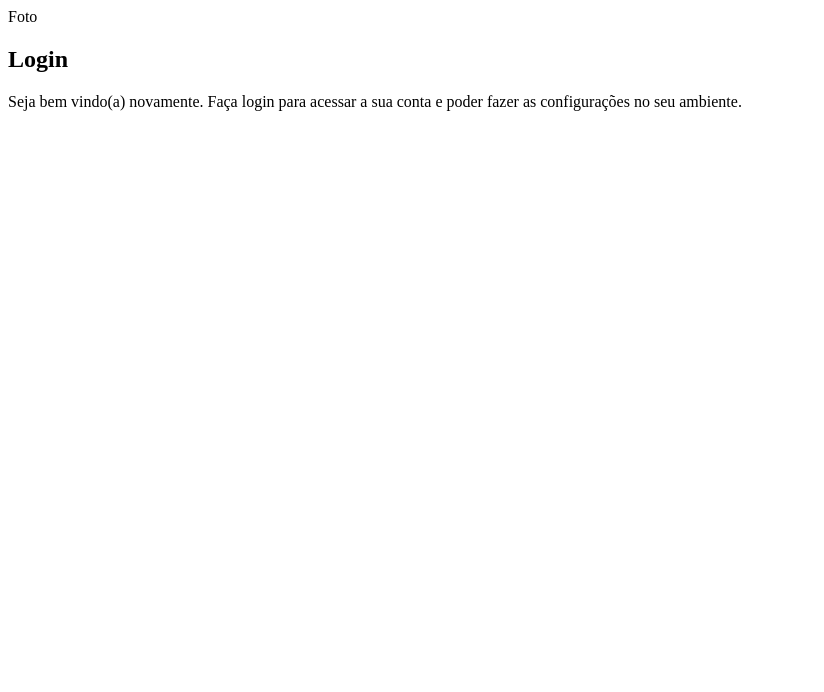
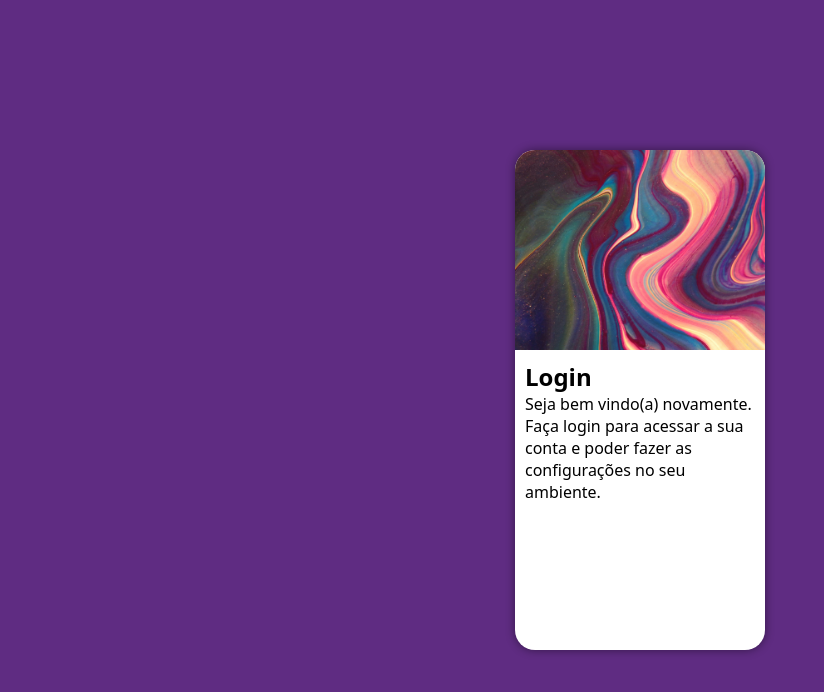
Before and after one commit to rafaelpradomendonca/projeto-login, a plain HTML site: page index.html in a window 1280 px wide. Shown: the whole page, without its empty margins (0-824 px from the left). Drawn offline with Linux system fonts and the light colour scheme.

Commit message:
atualizando projeto login

```diff
--- a/estilos/style.css
+++ b/estilos/style.css
@@ -5,3 +5,54 @@
     Verde: #49a09d
     Lilás: #5f2c82
 */
+
+* {
+    font-family: system-ui, -apple-system, BlinkMacSystemFont, 'Segoe UI', Roboto, Oxygen, Ubuntu, Cantarell, 'Open Sans', 'Helvetica Neue', sans-serif;
+    padding: 0px;
+    margin: 0px;
+    box-sizing: border-box;
+}
+
+body, html {
+    background-color:#5f2c82 ;
+    height: 100vh;
+    width: 100vw;
+}
+
+main {
+    position: relative;
+    height: 100vh;
+    width: 100vw;
+
+}
+
+section#login {
+
+    position: absolute;
+    top: 50%;
+    left: 50%;
+    transform: translate(-50%, -50%);
+    background-color: white;
+    width: 250px;
+    height: 500px;
+    border-radius: 20px;
+    overflow: hidden;
+    box-shadow: 0px 0px 10px rgba(0, 0, 0, 0.459);
+
+}
+
+section#login > div#imagem{
+    display: block;
+    background-size: cover ;
+    background-image:url(../imagens/pexels-anni-roenkae-2860804.jpg) ;
+    height: 200px;
+
+}
+
+section#login > div#formulario {
+    display: block;
+    padding: 10px;
+
+}
+
+@media screen
--- a/index.html
+++ b/index.html
@@ -10,7 +10,7 @@
     <main>
         <section id="login">
             <div id="imagem">
-                Foto
+
             </div>
             <div id="formulario">
                 <h1>Login</h1>
```
